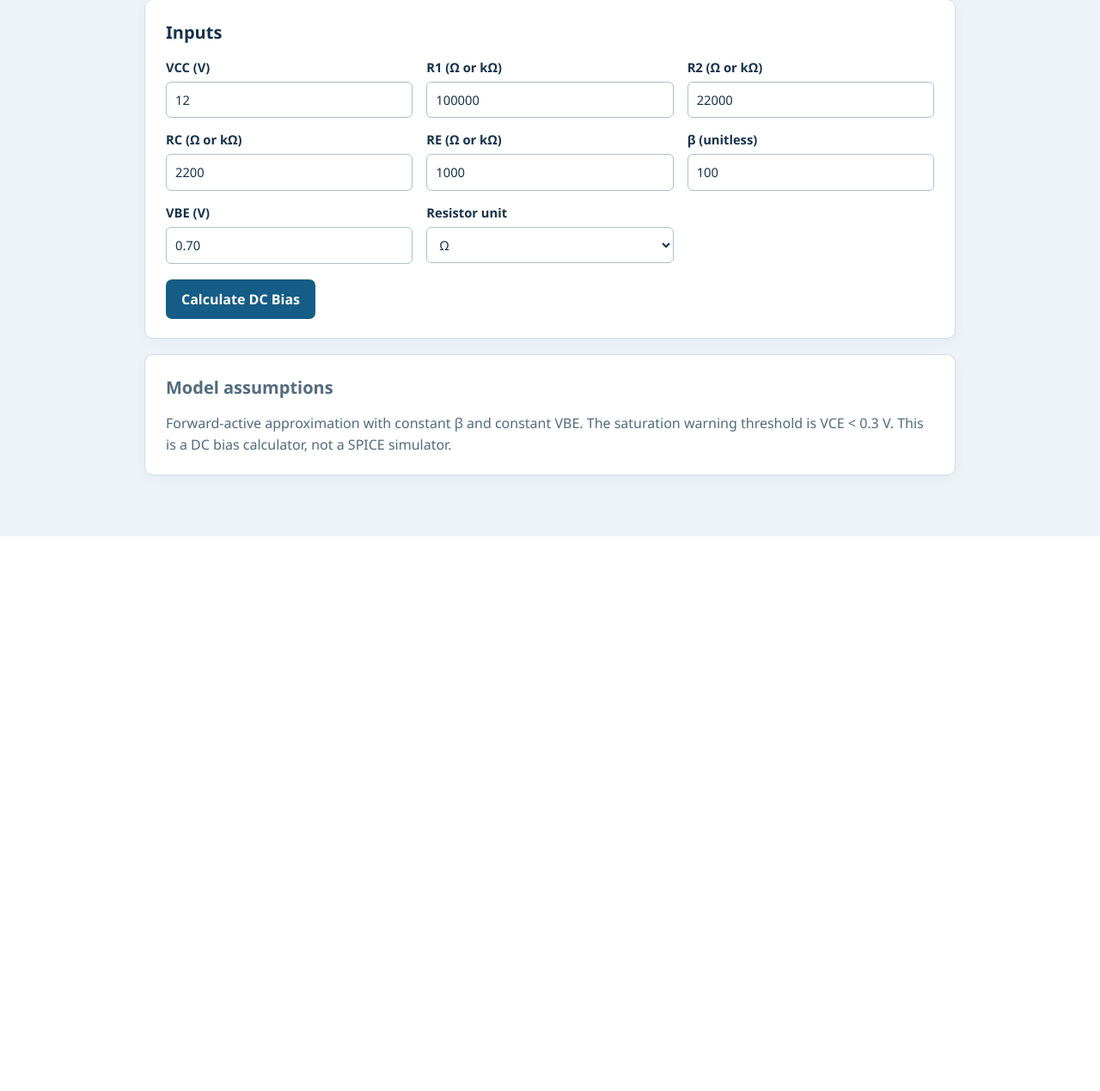
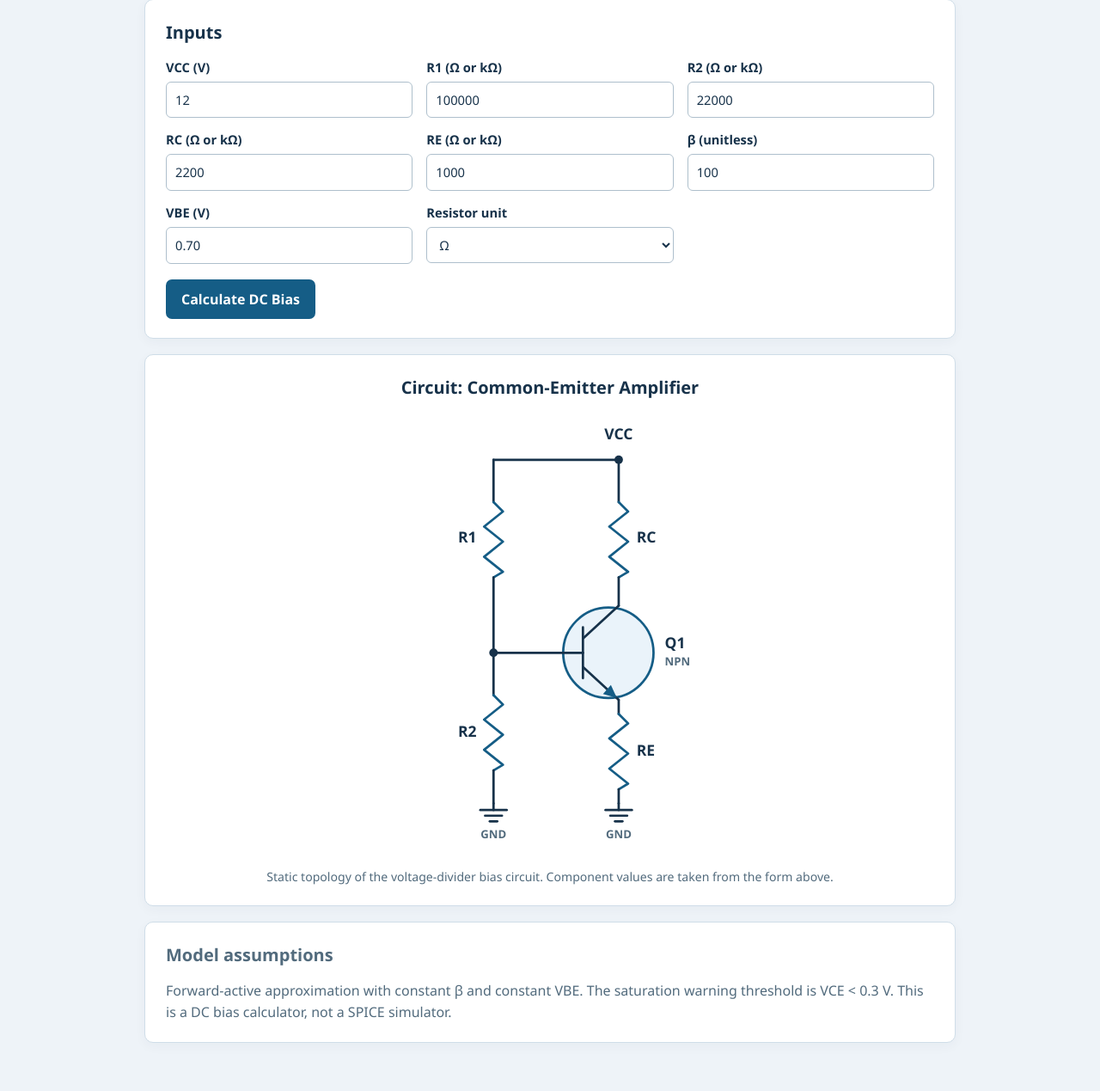
Before and after one commit to thnphayhanli-cmyk/eng29-2121-git-lab01, a Flask app: page / in a window 1280 px wide. Shown: the part 176-1445 px from the top of the page at 86% size. Before the commit the page ends 800 px from the top, so only its background shows below. Run offline with Flask 3, Linux system fonts and the light colour scheme.

Commit message:
feat: add static NPN common-emitter schematic to the page
The Lab 02 target UI shows a Circuit: Common-Emitter Amplifier panel,
so render the bias topology as a static inline SVG inside the page.
Values stay in the form; the drawing only shows VCC, R1, R2, RC, Q1,
RE, the emitter arrow, and both ground returns.

Pin it with two HTTP tests so the schematic survives future template
edits, and record the render check in docs/validation.md.

```diff
--- a/static/style.css
+++ b/static/style.css
@@ -222,6 +222,69 @@ button:focus-visible {
   font-size: 0.9rem;
 }
 
+.schematic-card {
+  text-align: center;
+}
+
+.schematic {
+  display: block;
+  width: 100%;
+  max-width: 460px;
+  height: auto;
+  margin: 0 auto;
+  color: var(--ink);
+}
+
+.schematic-wire {
+  fill: none;
+  stroke: currentColor;
+  stroke-width: 2.5;
+  stroke-linecap: round;
+  stroke-linejoin: round;
+}
+
+.schematic-component {
+  fill: none;
+  stroke: var(--blue);
+  stroke-width: 2.5;
+  stroke-linecap: round;
+  stroke-linejoin: round;
+}
+
+.schematic-body {
+  fill: #eaf3fa;
+  stroke: var(--blue);
+  stroke-width: 2.5;
+}
+
+.schematic-node {
+  fill: currentColor;
+}
+
+.schematic-arrow {
+  fill: var(--blue);
+}
+
+.schematic-label {
+  fill: currentColor;
+  font-family: "Segoe UI", Tahoma, Arial, sans-serif;
+  font-size: 16px;
+  font-weight: 700;
+}
+
+.schematic-label-sub {
+  fill: var(--muted);
+  font-family: "Segoe UI", Tahoma, Arial, sans-serif;
+  font-size: 12px;
+  font-weight: 600;
+}
+
+.schematic-caption {
+  margin: 14px 0 0;
+  color: var(--muted);
+  font-size: 0.88rem;
+}
+
 .notes {
   color: var(--muted);
 }
--- a/templates/index.html
+++ b/templates/index.html
@@ -86,6 +86,89 @@
       </form>
     </section>
 
+    <section class="card schematic-card" aria-labelledby="schematic-heading">
+      <h2 id="schematic-heading">Circuit: Common-Emitter Amplifier</h2>
+
+      <svg id="circuit-schematic" class="schematic" viewBox="0 0 420 470" role="img"
+           aria-labelledby="schematic-title schematic-desc" xmlns="http://www.w3.org/2000/svg">
+        <title id="schematic-title">NPN common-emitter voltage-divider bias circuit</title>
+        <desc id="schematic-desc">VCC feeds R1 and RC. R1 connects to the base node, where R2 returns to ground. RC feeds the collector of the NPN transistor. RE connects the emitter to ground. Both R2 and RE terminate at ground.</desc>
+
+        <!-- VCC rail -->
+        <line class="schematic-wire" x1="150" y1="50" x2="283" y2="50"></line>
+        <g id="schematic-vcc">
+          <circle class="schematic-node" cx="283" cy="50" r="4.5"></circle>
+          <text class="schematic-label" x="283" y="28" text-anchor="middle">VCC</text>
+        </g>
+
+        <!-- R1: VCC to base node -->
+        <g id="schematic-r1">
+          <line class="schematic-wire" x1="150" y1="50" x2="150" y2="95"></line>
+          <polyline class="schematic-component" points="150,95 160,105 140,121 160,137 140,153 160,169 150,175"></polyline>
+          <line class="schematic-wire" x1="150" y1="175" x2="150" y2="255"></line>
+          <text class="schematic-label" x="132" y="138" text-anchor="end">R1</text>
+        </g>
+
+        <!-- R2: base node to ground -->
+        <g id="schematic-r2">
+          <line class="schematic-wire" x1="150" y1="255" x2="150" y2="300"></line>
+          <polyline class="schematic-component" points="150,300 160,310 140,326 160,342 140,358 160,374 150,380"></polyline>
+          <line class="schematic-wire" x1="150" y1="380" x2="150" y2="415"></line>
+          <text class="schematic-label" x="132" y="344" text-anchor="end">R2</text>
+        </g>
+
+        <!-- RC: VCC to collector -->
+        <g id="schematic-rc">
+          <line class="schematic-wire" x1="283" y1="50" x2="283" y2="95"></line>
+          <polyline class="schematic-component" points="283,95 293,105 273,121 293,137 273,153 293,169 283,175"></polyline>
+          <line class="schematic-wire" x1="283" y1="175" x2="283" y2="205"></line>
+          <text class="schematic-label" x="302" y="138">RC</text>
+        </g>
+
+        <!-- Q1: NPN transistor -->
+        <g id="schematic-q1">
+          <circle class="schematic-body" cx="272" cy="255" r="48"></circle>
+          <line class="schematic-wire" x1="150" y1="255" x2="245" y2="255"></line>
+          <line class="schematic-wire" x1="245" y1="228" x2="245" y2="282"></line>
+          <line class="schematic-wire" x1="245" y1="240" x2="283" y2="205"></line>
+          <line class="schematic-wire" x1="245" y1="270" x2="283" y2="305"></line>
+          <polygon id="schematic-emitter-arrow" class="schematic-arrow" points="281,303 266.3,298.9 274.7,289.1"></polygon>
+          <text class="schematic-label" x="332" y="250">Q1</text>
+          <text class="schematic-label-sub" x="332" y="268">NPN</text>
+        </g>
+
+        <!-- RE: emitter to ground -->
+        <g id="schematic-re">
+          <line class="schematic-wire" x1="283" y1="305" x2="283" y2="320"></line>
+          <polyline class="schematic-component" points="283,320 293,330 273,346 293,362 273,378 293,394 283,400"></polyline>
+          <line class="schematic-wire" x1="283" y1="400" x2="283" y2="415"></line>
+          <text class="schematic-label" x="302" y="364">RE</text>
+        </g>
+
+        <!-- Ground symbols -->
+        <g id="schematic-ground-r2">
+          <line class="schematic-wire" x1="150" y1="415" x2="150" y2="422"></line>
+          <line class="schematic-wire" x1="136" y1="422" x2="164" y2="422"></line>
+          <line class="schematic-wire" x1="141" y1="428" x2="159" y2="428"></line>
+          <line class="schematic-wire" x1="146" y1="434" x2="154" y2="434"></line>
+          <text class="schematic-label-sub" x="150" y="452" text-anchor="middle">GND</text>
+        </g>
+
+        <g id="schematic-ground-re">
+          <line class="schematic-wire" x1="283" y1="415" x2="283" y2="422"></line>
+          <line class="schematic-wire" x1="269" y1="422" x2="297" y2="422"></line>
+          <line class="schematic-wire" x1="274" y1="428" x2="292" y2="428"></line>
+          <line class="schematic-wire" x1="279" y1="434" x2="287" y2="434"></line>
+          <text class="schematic-label-sub" x="283" y="452" text-anchor="middle">GND</text>
+        </g>
+
+        <!-- Base node junction -->
+        <circle class="schematic-node" cx="150" cy="255" r="4.5"></circle>
+      </svg>
+
+      <p class="schematic-caption">Static topology of the voltage-divider bias circuit. Component values are taken from the form above.</p>
+    </section>
+
     {% if result %}
     <section class="card results" aria-live="polite">
       <div class="result-heading">
```
Also changed, not shown: docs/validation.md (+3 -2 lines), tests/test_web.py (+29 -0 lines), README.md.
